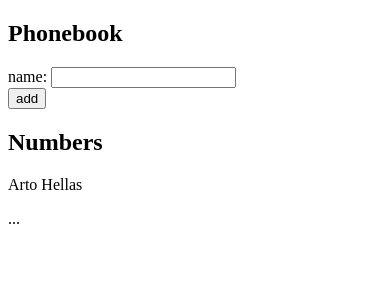
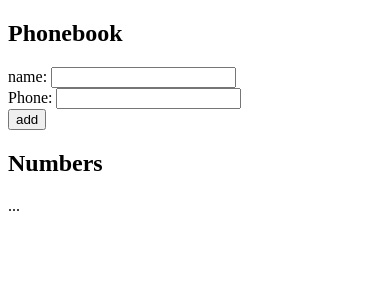
Before and after one commit to HaXrr/fullstackopen-ex, a React (Vite) app in the folder part2/phonebook/: page / in a window 390 px wide. Shown: the top 300 px of the page. Built offline with nearby package versions, Linux system fonts and the light colour scheme.

Commit message:
ex:2.8 added phone functionality

```diff
--- a/part2/phonebook/src/App.jsx
+++ b/part2/phonebook/src/App.jsx
@@ -2,27 +2,35 @@ import { useState } from 'react'
 
 const App = () => {
   const [persons, setPersons] = useState([
-    { name: 'Arto Hellas' }
+
   ])
   const [newName, setNewName] = useState('')
-
+  const [phone, setPhone] = useState("")
   const addPerson = (event) => {
     event.preventDefault()
+    const randId = Math.random()*persons.length
+
     if(!persons.some(person=> person.name ===newName)){
-      setPersons(persons.concat({name: newName}))
+      setPersons(persons.concat({name: newName, phone: phone, id: randId}))
+
     }
     else{
       alert(`${newName} Already exist`)
       }
 
     setNewName("")
-
+    setPhone("")
     console.log("Form Submited", persons)
   }
 
   const handlePersonChange = (e) => {
     console.log("New person", e.target.value)
     setNewName(e.target.value)
+  }
+
+  const handlePhoneChange = (e)=>{
+    console.log(e.target.value)
+    setPhone(e.target.value)
   }
 
   return (
@@ -33,13 +41,17 @@ const App = () => {
           name: <input value={newName} onChange={handlePersonChange} />
         </div>
         <div>
+          Phone: <input type='phone' value={phone} onChange={handlePhoneChange} />
+        </div>
+        <div>
           <button type="submit">add</button>
         </div>
       </form>
       <h2>Numbers</h2>
       {
         persons.map((person,i)=>{
-          return <p key={i} >{person.name}</p>
+          return <p key={i} >name: {person.name}  _____  phone: {person.phone}</p>
+
         })
       }
       ...
```
